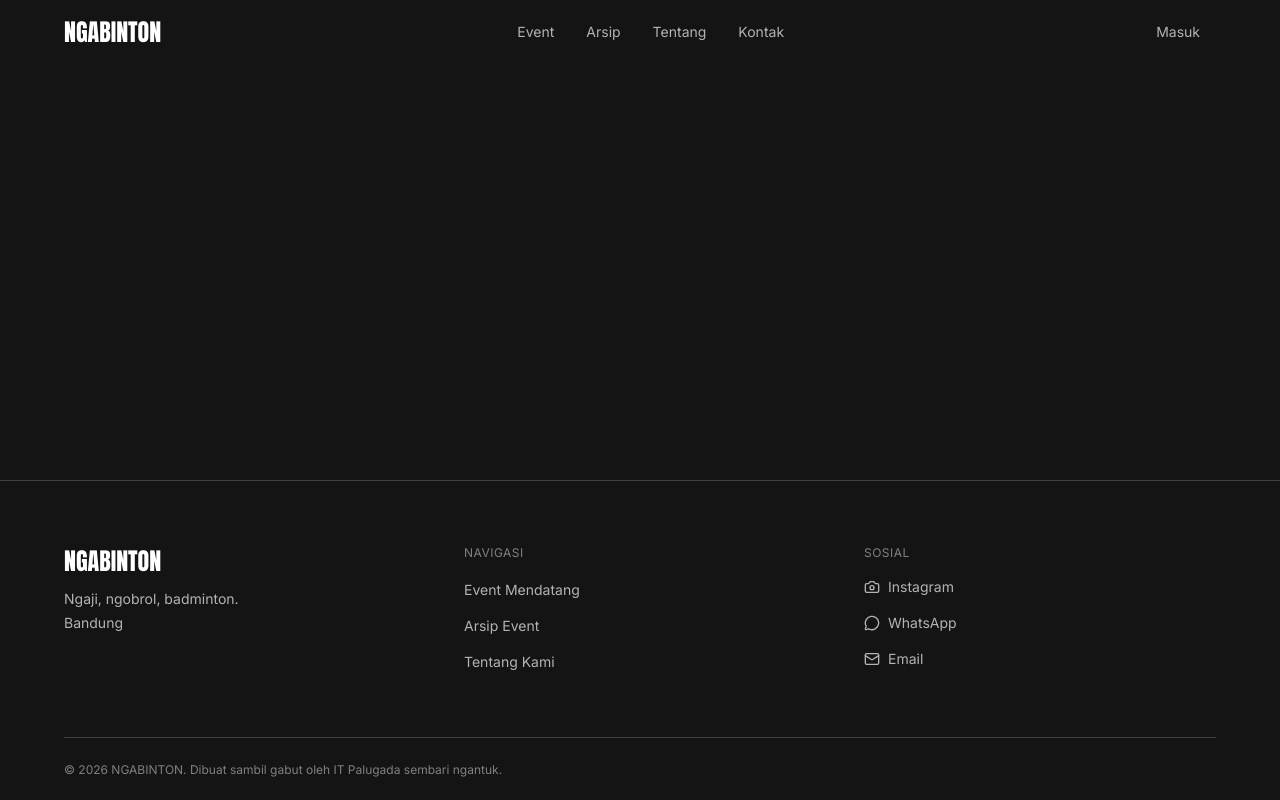
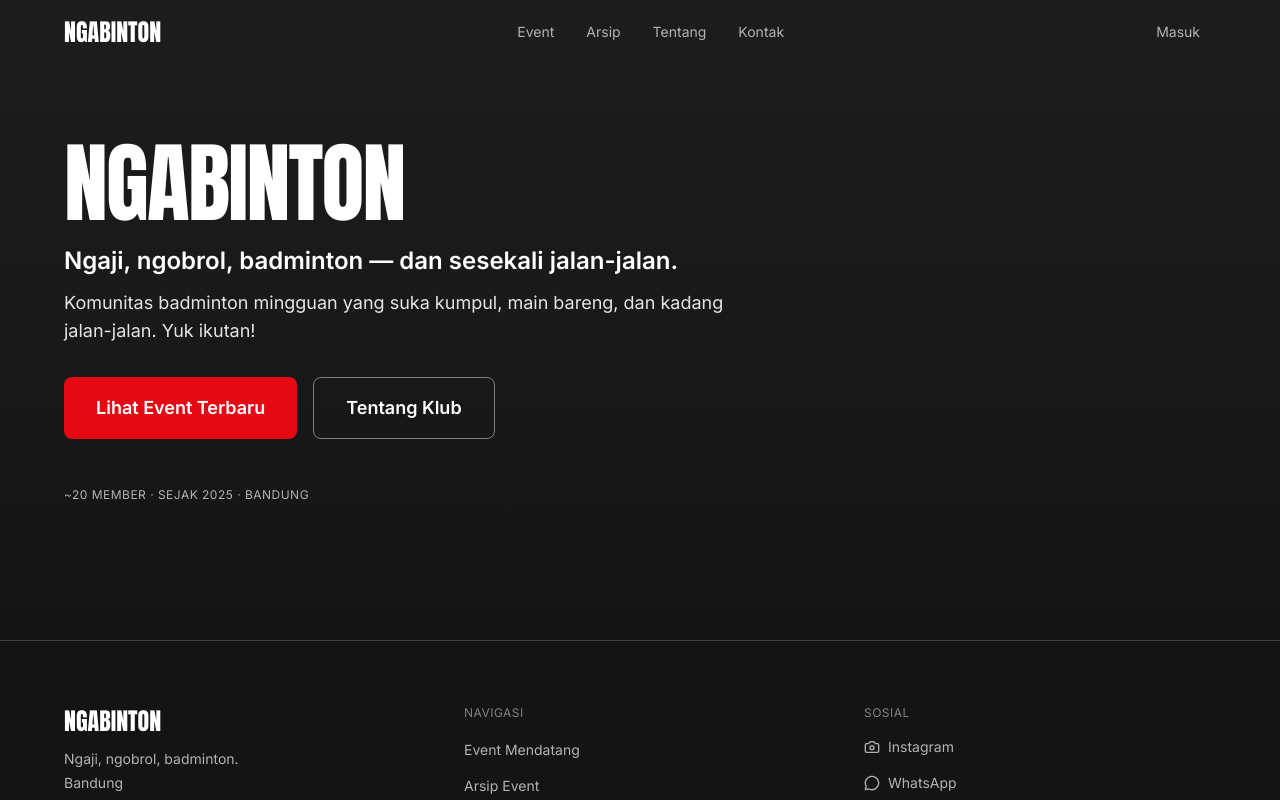
Before and after one commit to idlofizahir86/ngabinton, a Next.js app: page / in a window 1280 px wide. Shown: the top 800 px of the page. Built offline with nearby package versions, Linux system fonts and the light colour scheme.

Commit message:
feat(landing): add hero section and export buttonClass (M3-06)

```diff
--- a/src/app/(public)/page.tsx
+++ b/src/app/(public)/page.tsx
@@ -1,4 +1,61 @@
-// Halaman sementara. Landing page dibangun di M3-06/M3-07.
+import Image from "next/image";
+import Link from "next/link";
+
+import { Container } from "@/components/layout/container";
+import { buttonClass } from "@/components/ui/button";
+
+/**
+ * Latar hero landing (foto komunitas) — CONTENT.md §3.1.
+ * Aset belum tersedia → biarkan `null` (latar gelap + overlay saja).
+ * Saat foto siap, taruh di `public/` lalu isi path-nya, mis. "/brand/hero-community.jpg".
+ */
+const HERO_IMAGE_URL: string | null = null;
+
+/** Metadata hero: jumlah member · tahun berdiri · kota (CONTENT.md §1.1). */
+const HERO_META = ["~20 member", "Sejak 2025", "Bandung"];
+
+/** Hero landing — DESIGN.md §7.2, konten CONTENT.md §3.1. */
 export default function Home() {
-  return <div className="min-h-[60vh]" />;
+  return (
+    <section className="relative flex min-h-[70vh] items-center overflow-hidden md:min-h-[80vh]">
+      {HERO_IMAGE_URL ? (
+        <Image src={HERO_IMAGE_URL} alt="" fill priority className="object-cover" />
+      ) : (
+        <div aria-hidden className="absolute inset-0 bg-surface" />
+      )}
+
+      {/* Overlay gradient (DESIGN.md §7.2) */}
+      <div
+        aria-hidden
+        className="absolute inset-0 bg-[linear-gradient(180deg,rgba(20,20,20,0.2)_0%,rgba(20,20,20,0.6)_60%,#141414_100%)]"
+      />
+
+      <Container size="full" className="relative py-24">
+        <h1 className="font-display text-[48px] leading-[1.05] tracking-[-0.02em] text-text md:text-[88px]">
+          NGABINTON
+        </h1>
+
+        <p className="mt-4 max-w-2xl text-xl font-semibold text-text md:text-2xl">
+          Ngaji, ngobrol, badminton — dan sesekali jalan-jalan.
+        </p>
+        <p className="mt-3 max-w-2xl text-base text-text-secondary md:text-lg">
+          Komunitas badminton mingguan yang suka kumpul, main bareng, dan kadang jalan-jalan. Yuk
+          ikutan!
+        </p>
+
+        <div className="mt-8 flex flex-wrap gap-4">
+          <Link href="/#events" className={buttonClass("primary", "lg")}>
+            Lihat Event Terbaru
+          </Link>
+          <Link href="/tentang" className={buttonClass("ghost", "lg")}>
+            Tentang Klub
+          </Link>
+        </div>
+
+        <p className="mt-12 text-xs uppercase tracking-[0.04em] text-text-muted">
+          {HERO_META.join(" · ")}
+        </p>
+      </Container>
+    </section>
+  );
 }
--- a/src/components/ui/button.tsx
+++ b/src/components/ui/button.tsx
@@ -4,44 +4,37 @@ import { cn } from "@/lib/utils/cn";
 export type ButtonVariant = "primary" | "ghost" | "outline" | "danger";
 export type ButtonSize = "sm" | "md" | "lg" | "icon";
 
-const VARIANT_CLASSES: Record<ButtonVariant, string> = {
+const BASE_CLASSES =
+  "inline-flex items-center justify-center gap-2 rounded-md font-semibold transition duration-150 ease-brand focus-visible:outline-none focus-visible:shadow-focus disabled:pointer-events-none disabled:opacity-50";
+
+export const BUTTON_VARIANT_CLASSES: Record<ButtonVariant, string> = {
   primary: "bg-primary text-on-primary hover:brightness-110 active:scale-[0.98]",
   ghost: "bg-transparent border border-border-strong text-text hover:bg-surface-hover",
   outline: "bg-transparent border border-border-strong text-text hover:bg-surface-hover",
   danger: "bg-transparent border border-danger text-danger hover:bg-danger/10",
 };
 
-const SIZE_CLASSES: Record<ButtonSize, string> = {
+export const BUTTON_SIZE_CLASSES: Record<ButtonSize, string> = {
   sm: "px-4 py-2 text-sm",
   md: "px-6 py-3 text-base",
   lg: "px-8 py-4 text-lg",
   icon: "h-11 w-11 p-0",
 };
 
+/** Kelas tombol — dipakai juga oleh `<Link>` yang tampil seperti tombol (mis. CTA hero). */
+export function buttonClass(
+  variant: ButtonVariant = "primary",
+  size: ButtonSize = "md",
+  className?: string,
+): string {
+  return cn(BASE_CLASSES, BUTTON_VARIANT_CLASSES[variant], BUTTON_SIZE_CLASSES[size], className);
+}
+
 export type ButtonProps = React.ButtonHTMLAttributes<HTMLButtonElement> & {
   variant?: ButtonVariant;
   size?: ButtonSize;
 };
 
-export function Button({
-  variant = "primary",
-  size = "md",
-  className,
-  type = "button",
-  ...props
-}: ButtonProps) {
-  return (
-    <button
-      type={type}
-      className={cn(
-        "inline-flex items-center justify-center gap-2 rounded-md font-semibold transition",
-        "duration-150 ease-brand focus-visible:outline-none focus-visible:shadow-focus",
-        "disabled:pointer-events-none disabled:opacity-50",
-        VARIANT_CLASSES[variant],
-        SIZE_CLASSES[size],
-        className,
-      )}
-      {...props}
-    />
-  );
+export function Button({ variant, size, className, type = "button", ...props }: ButtonProps) {
+  return <button type={type} className={buttonClass(variant, size, className)} {...props} />;
 }
```
Also changed, not shown: 2 other files (tests, documents, lock files or other folders).
